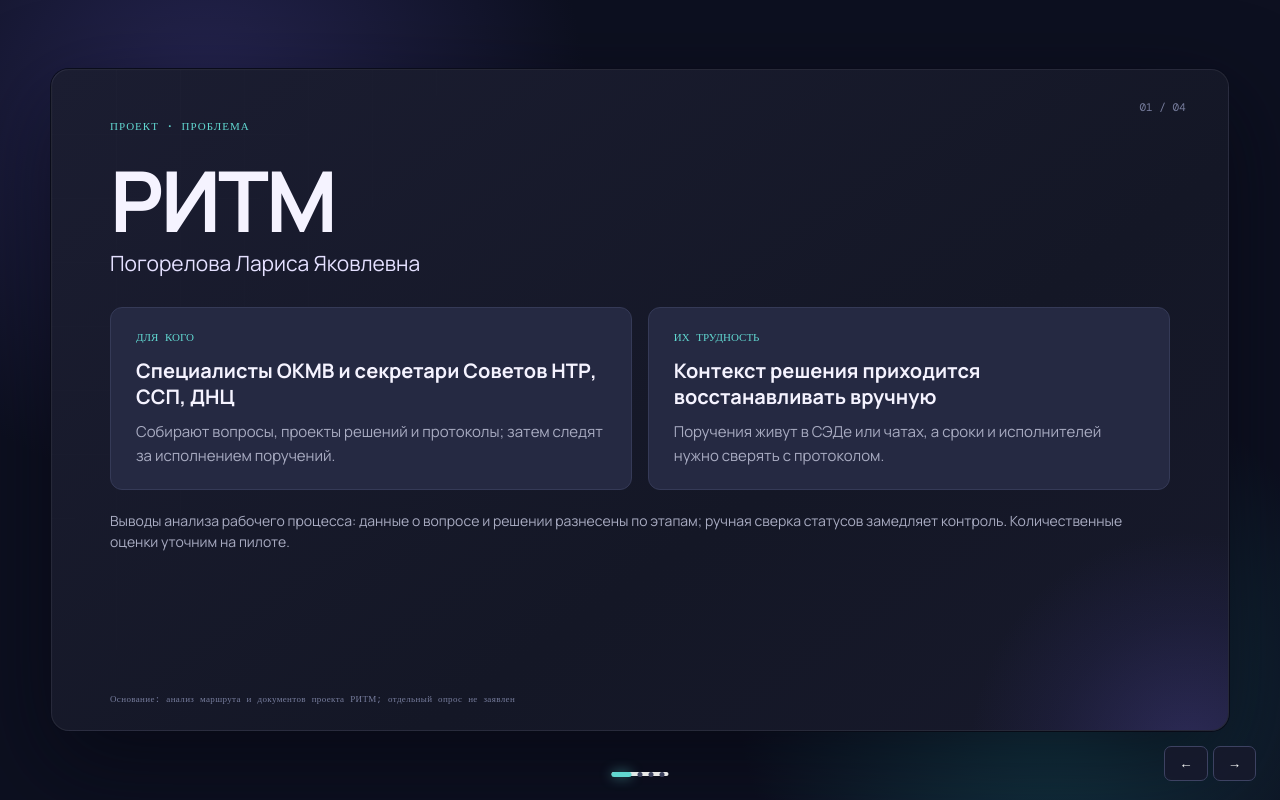
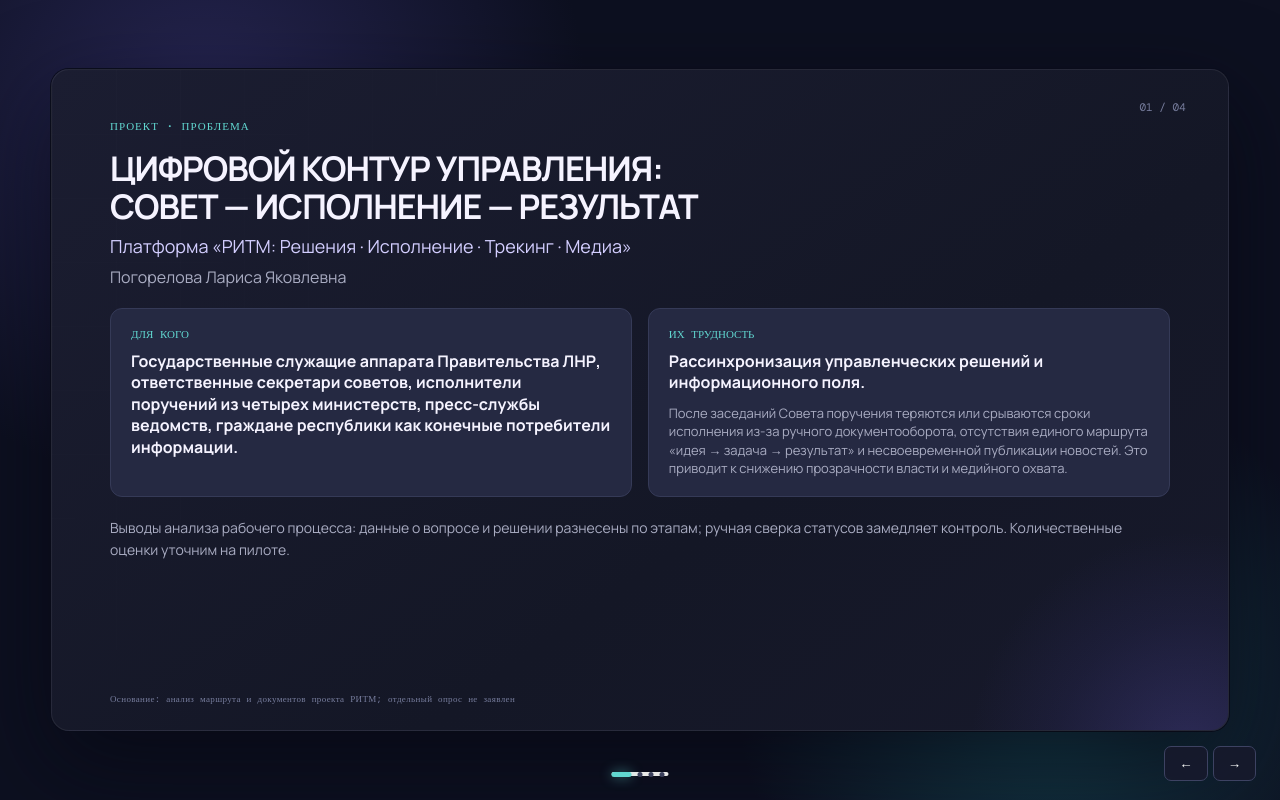
Before and after one commit to larisapogorelova/ritm, a plain HTML site: page presentation.html in a window 1280 px wide. Drawn offline with nearby package versions, Linux system fonts and the light colour scheme.

Commit message:
Update project name and audience on title slide

```diff
--- a/presentation.html
+++ b/presentation.html
@@ -64,6 +64,9 @@
     @media(max-width:760px){.pitch-slide h2{font-size:28px}.pitch-title{font-size:60px!important}.pitch-author{font-size:17px!important}.pitch-grid,.pitch-solution,.pitch-steps{grid-template-columns:1fr}.pitch-card{padding:15px}.pitch-card strong{font-size:17px}.pitch-card p{font-size:13px}.pitch-steps .pitch-card{min-height:0}.pitch-screen{height:240px}.pitch-metric strong{font-size:43px}.pitch-metric{gap:10px}.pitch-metric span{font-size:13px}}
     .pitch-route{gap:9px}.pitch-route .pitch-card{padding:12px 18px}.pitch-route .pitch-card b{margin-bottom:9px}.pitch-route .pitch-card p{margin-top:6px}
     @media print{.pitch-title{font-size:84px!important}.pitch-slide h2{font-size:39px}.pitch-grid{grid-template-columns:repeat(2,minmax(0,1fr))}.pitch-solution{grid-template-columns:.9fr 1.1fr}.pitch-steps{grid-template-columns:repeat(3,minmax(0,1fr))}.pitch-screen{height:395px}}
+    .project-title{font-size:34px!important;line-height:1.13!important;letter-spacing:-1px!important;margin:14px 0 7px!important;max-width:1060px}.project-subtitle{font-size:18px!important;margin:0 0 4px!important;color:#d3ceff!important}.project-author{font-size:16px!important;margin:0 0 18px!important}.project-audience .pitch-card{padding:18px 20px}.project-audience .pitch-card strong{font-size:16px;line-height:1.35}.project-audience .pitch-card p{font-size:13px;line-height:1.43}.project-audience .pitch-card b{margin-bottom:10px}
+    @media(max-width:760px){.project-title{font-size:26px!important}.project-subtitle{font-size:15px!important}.project-audience .pitch-card{padding:14px}.project-audience .pitch-card strong{font-size:15px}.project-audience .pitch-card p{font-size:12px}}
+    @media print{.project-title{font-size:34px!important}}
   </style>
 </head>
 <body>
@@ -71,11 +74,12 @@
     <section class="slide pitch-slide active">
       <span class="slide-number">01 / 04</span>
       <p class="eyebrow">ПРОЕКТ · ПРОБЛЕМА</p>
-      <h1 class="pitch-title">РИТМ</h1>
-      <p class="pitch-author">Погорелова Лариса Яковлевна</p>
-      <div class="pitch-grid">
-        <div class="pitch-card"><b>ДЛЯ КОГО</b><strong>Специалисты ОКМВ и секретари Советов НТР, ССП, ДНЦ</strong><p>Собирают вопросы, проекты решений и протоколы; затем следят за исполнением поручений.</p></div>
-        <div class="pitch-card"><b>ИХ ТРУДНОСТЬ</b><strong>Контекст решения приходится восстанавливать вручную</strong><p>Поручения живут в СЭДе или чатах, а сроки и исполнителей нужно сверять с протоколом.</p></div>
+      <h1 class="project-title">ЦИФРОВОЙ КОНТУР УПРАВЛЕНИЯ:<br>СОВЕТ — ИСПОЛНЕНИЕ — РЕЗУЛЬТАТ</h1>
+      <p class="project-subtitle">Платформа «РИТМ: Решения · Исполнение · Трекинг · Медиа»</p>
+      <p class="project-author">Погорелова Лариса Яковлевна</p>
+      <div class="pitch-grid project-audience">
+        <div class="pitch-card"><b>ДЛЯ КОГО</b><strong>Государственные служащие аппарата Правительства ЛНР, ответственные секретари советов, исполнители поручений из четырех министерств, пресс-службы ведомств, граждане республики как конечные потребители информации.</strong></div>
+        <div class="pitch-card"><b>ИХ ТРУДНОСТЬ</b><strong>Рассинхронизация управленческих решений и информационного поля.</strong><p>После заседаний Совета поручения теряются или срываются сроки исполнения из-за ручного документооборота, отсутствия единого маршрута «идея → задача → результат» и несвоевременной публикации новостей. Это приводит к снижению прозрачности власти и медийного охвата.</p></div>
       </div>
       <p class="pitch-note">Выводы анализа рабочего процесса: данные о вопросе и решении разнесены по этапам; ручная сверка статусов замедляет контроль. Количественные оценки уточним на пилоте.</p>
       <span class="slide-footer">Основание: анализ маршрута и документов проекта РИТМ; отдельный опрос не заявлен</span>
```
Also changed, not shown: 2 other files.
